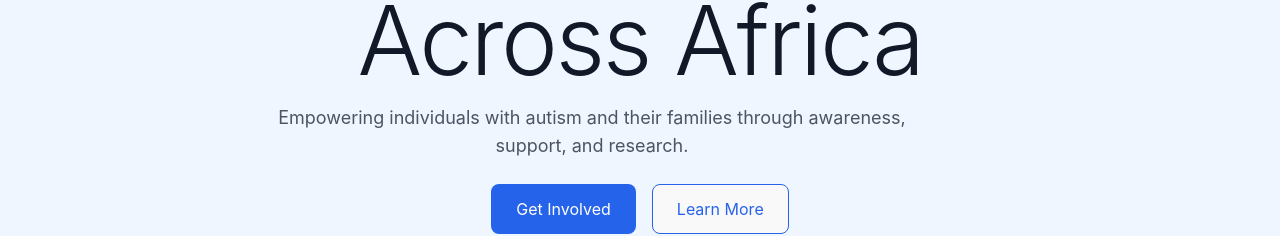
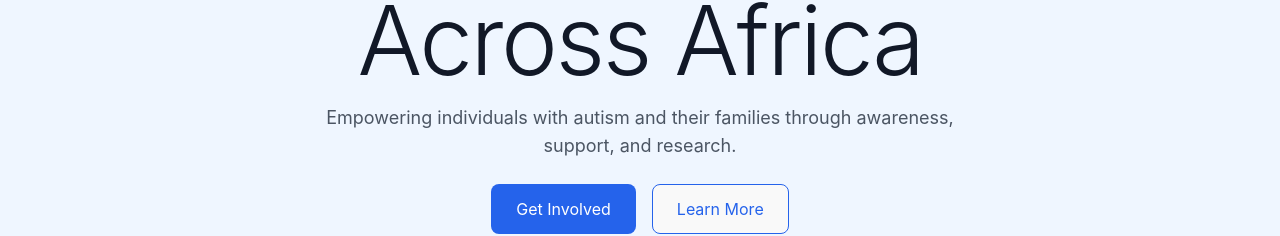
Before and after one commit to ayanfeOlugbeja/autism-awareness, a React (Vite) app: page / in a window 1280 px wide. Shown: the part 456-692 px from the top of the page. Built offline with nearby package versions, Linux system fonts and the light colour scheme; no server answers.

Commit message:
Update index.jsx

```diff
--- a/src/Pages/Home/index.jsx
+++ b/src/Pages/Home/index.jsx
@@ -174,7 +174,7 @@ const Home = () => {
             <DisplayText className=' mb-4'>
               Supporting Autism Awareness Across Africa
             </DisplayText>
-            <BodyText className='max-w-2xl max-auto mb-6'>
+            <BodyText className='max-w-2xl mx-auto mb-6'>
               Empowering individuals with autism and their families through
               awareness, support, and research.
             </BodyText>
```
